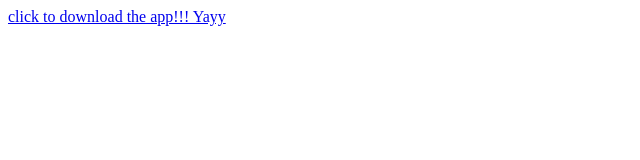
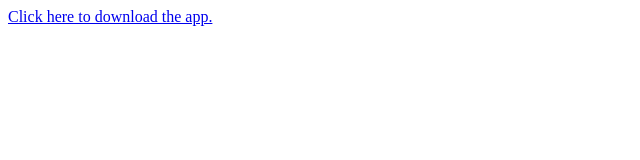
Before and after one commit to wizeewig/MySite, a plain HTML site: page index.html in a window 1280 px wide. Shown: the full height of the page, 0-640 px from the left. Drawn offline with Linux system fonts and the light colour scheme.

Commit message:
Added new apk

```diff
--- a/index.html
+++ b/index.html
@@ -7,6 +7,6 @@
     <title>My Site</title>
 </head>
 <body>
-    <a href="Tesla.apk">click to download the app!!! Yayy</a>
+    <a href="Myapp.apk">Click here to download the app.</a>
 </body>
 </html>
```
Also changed, not shown: 1 other file.
